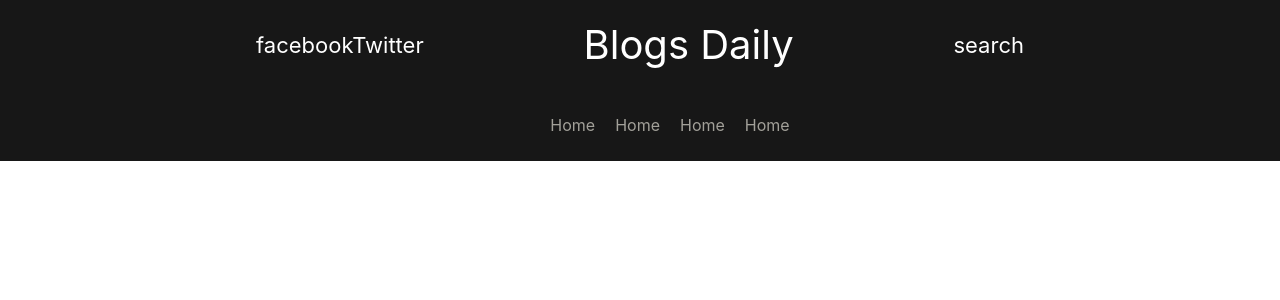
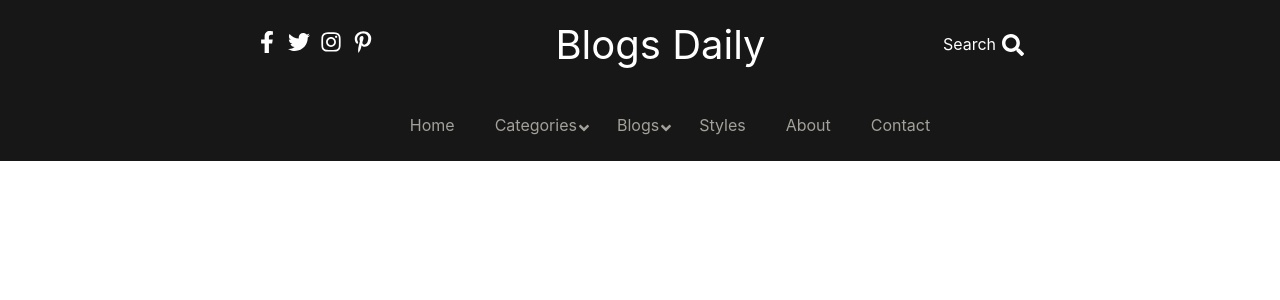
Before and after one commit to ramsendang/react-blog, a React (Create React App) app: page / in a window 1280 px wide. Shown: the top 300 px of the page. Built offline with nearby package versions, Linux system fonts and the light colour scheme.

Commit message:
added some icons in the navigationbar using react icon

```diff
--- a/package.json
+++ b/package.json
@@ -6,8 +6,10 @@
     "@testing-library/jest-dom": "^5.16.5",
     "@testing-library/react": "^13.4.0",
     "@testing-library/user-event": "^13.5.0",
+    "icons": "^1.0.0",
     "react": "^18.2.0",
     "react-dom": "^18.2.0",
+    "react-icons": "^4.4.0",
     "react-scripts": "5.0.1",
     "web-vitals": "^2.1.4"
   },
--- a/src/Components/Nav.js
+++ b/src/Components/Nav.js
@@ -1,27 +1,32 @@
+import React from "react";
 import '../css/nav.css';
-
+import { FaFacebookF, FaTwitter, FaInstagram, FaPinterestP, FaSearch, FaAngleDown } from "react-icons/fa";
 function Nav(){
     return(
         <nav className="nav">
             <section className='navigation_section'>
                 <div className='first_nav'>
                     <div className='social_menu'>
-                    <a href='facebook.com' className='social_links first_menu_link'>facebook</a>
-                    <a href='facebook.com' className='social_links first_menu_link'>Twitter</a>
+                    <a href='facebook.com' className='social_links first_menu_link'><FaFacebookF /></a>
+                    <a href='facebook.com' className='social_links first_menu_link'><FaTwitter/></a>
+                    <a href='facebook.com' className='social_links first_menu_link'><FaInstagram/></a>
+                    <a href='facebook.com' className='social_links first_menu_link'><FaPinterestP/></a>
                     </div>
                     <div className='logo'>
                         <a href='facebook.com' className='logo_link'>Blogs Daily</a>
                     </div>
                     <div className='serch_menu'>
-                        <a href='logo.com' className='first_menu_link'>search</a>
+                        <a href='logo.com' className='search_menu_link first_menu_link'><span>search</span><FaSearch/></a>
                     </div>
                 </div>
                 <div className='second_nav'>
                     <ul>
-                        <li><a href='home.com'>Home</a></li>
-                        <li><a href='home.com'>Home</a></li>
-                        <li><a href='home.com'>Home</a></li>
-                        <li><a href='home.com'>Home</a></li>
+                        <li><a href='home.com' className="nav_menu">Home</a></li>
+                        <li><a href='home.com' className="nav_menu">Categories <span><FaAngleDown/></span></a></li>
+                        <li><a href='home.com' className="nav_menu">Blogs <span><FaAngleDown/></span></a></li>
+                        <li><a href='home.com' className="nav_menu">Styles</a></li>
+                        <li><a href='home.com' className="nav_menu">About</a></li>
+                        <li><a href='home.com' className="nav_menu">Contact</a></li>
                     </ul>
                 </div>
             </section>
--- a/src/css/nav.css
+++ b/src/css/nav.css
@@ -23,6 +23,10 @@
     color: #ffffff ;
 }
 
+.social_links{
+    margin-right: 10px;
+}
+
 .first_nav .logo_link{
     font-size: 40px;
 }
@@ -31,6 +35,33 @@
     font-size: 22px;
 }
 
+.search_menu_link{
+    display: flex;
+    align-items: center;
+    text-transform: capitalize;
+    line-height: 45px;
+
+}
+
+.search_menu_link span{
+    padding: 0 6px;
+    font-size: 16px;
+}
+
+.nav_menu{
+    display: flex;
+    justify-content: center;
+    align-items: center;
+    position: relative;
+    padding: 0 10px;
+}
+
+.nav_menu span{
+    font-size: 16px;
+    position: absolute;
+    bottom: -5px;
+    right: -5px;
+}
 /* for second navigation section in hearder  */
 
 .second_nav{
```
Also changed, not shown: 1 other file (tests, documents, lock files or other folders).
